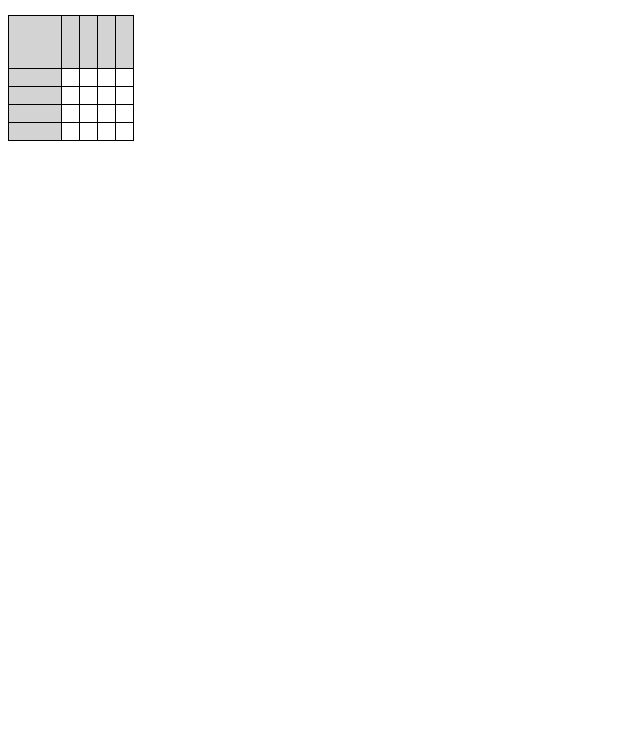
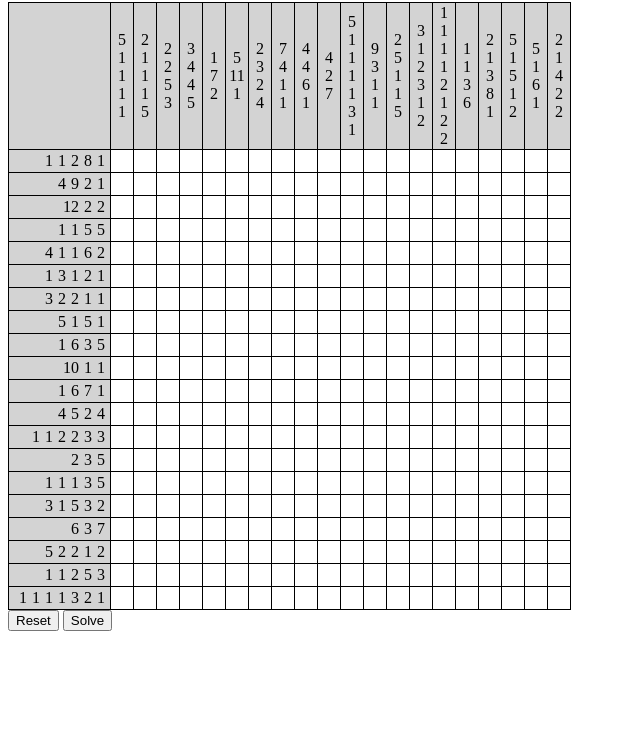
Before and after one commit to 1hella/html5-nonogram-game, a plain HTML site: page index.html in a window 1280 px wide. Shown: the part 65-800 px from the top of the page, without its empty margins (0-640 px from the left). Drawn offline with Linux system fonts and the light colour scheme.

Commit message:
pretty much done

```diff
--- a/index.html
+++ b/index.html
@@ -7,11 +7,15 @@
         <link rel="stylesheet" href="./style.css">
     </head>
     <body>
-        <h1>My Cool Game</h1>
-        <table>
-            <tbody id="game-table-body">
-            </tbody>
-        </table>
+        <section>
+            <h1>My Cool Game</h1>
+            <table>
+                <tbody id="game-table-body">
+                </tbody>
+            </table>
+            <button onclick="reset()">Reset</button>
+            <button onclick="solve()">Solve</button>
+        </section>
         <script type="text/javascript" src="./index.js"></script>
     </body>
 </html>
--- a/index.js
+++ b/index.js
@@ -1,4 +1,4 @@
-const numRows = 4;
+const numRows = 20;
 const numCols = numRows;
 const board = new Array(numRows);
 const tableCells = new Array(numRows + 1);
@@ -7,6 +7,7 @@ const percentSpots = 65;
 
 makeTable();
 makeGame();
+setHints();
 
 tbody.addEventListener('click', (e) => {
     let cell = e.target;
@@ -19,6 +20,62 @@ tbody.addEventListener('click', (e) => {
         checkForWin();
     }
 });
+
+function setHints() {
+    // horizontal
+    for (let i = 1; i < numRows + 1; i++) {
+        let row = [];
+        let count = 0;
+        for (let j = 1; j < numCols + 1; j++) {
+            let cell = board[i - 1][j - 1];
+
+            if (cell.isSpot) {
+                count++;
+            } else if (count > 0) {
+                row.push(count);
+                count = 0;
+            }
+        }
+
+        if (count > 0) {
+            row.push(count);
+        }
+
+        let infoCell = tableCells[i][0];
+        row.forEach(num => {
+            let span = document.createElement('span');
+            span.innerHTML = num;
+            infoCell.appendChild(span);
+        })
+    }
+
+    // vertical
+    for (let j = 1; j < numCols + 1; j++) {
+        let col = [];
+        let count = 0;
+        for (let i = 1; i < numRows + 1; i++) {
+            let cell = board[i - 1][j - 1];
+
+            if (cell.isSpot) {
+                count++;
+            } else if (count > 0) {
+                col.push(count);
+                count = 0;
+            }
+        }
+
+        if (count > 0) {
+            col.push(count);
+        }
+
+        let infoCell = tableCells[0][j];
+        col.forEach(num => {
+            let span = document.createElement('span');
+            span.innerHTML = num;
+            infoCell.appendChild(span);
+        })
+    }
+}
 
 function checkForWin() {
     for (let i = 1; i < numRows + 1; i++) {
@@ -81,3 +138,25 @@ function makeTable() {
         tbody.appendChild(row);
     }
 }
+
+function reset() {
+    for (let i = 1; i < numRows + 1; i++) {
+        for (let j = 1; j < numCols + 1; j++) {
+            let cell = board[i - 1][j - 1];
+            cell.isChecked = false;
+        }
+    }
+
+    updateTable();
+}
+
+function solve() {
+    for (let i = 1; i < numRows + 1; i++) {
+        for (let j = 1; j < numCols + 1; j++) {
+            let cell = board[i - 1][j - 1];
+            cell.isChecked = cell.isSpot;
+        }
+    }
+
+    updateTable();
+}
--- a/style.css
+++ b/style.css
@@ -1,25 +1,46 @@
+section {
+    margin: initial auto;
+}
 table, tr, td {
     border: 1px solid black;
     border-collapse: collapse;
 }
 
 table td {
-    width: 15px;
-    height: 15px;
+    width: 20px;
+    height: 20px;
+}
+
+.game-cell.checked {
+    background-color: grey;
 }
 
 .info-cell {
     background-color: lightgrey;
 }
 
+/* side info cells */
 table td:first-child {
     width: 50px;
+    text-align: right;
+    padding-right: 5px;
+    padding-left: 5px;
 }
 
+table td:first-child span {
+    margin-left: 5px;
+}
+
+/* top info cells */
 tbody tr:first-child td {
     height: 50px;
+    align-items: center;
+    justify-content: center;
 }
 
-.game-cell.checked {
-    background-color: grey;
+tbody tr:first-child td span {
+    display: flex;
+    flex-flow: column;
+    text-align: center;
+    align-self: flex-end;
 }
```
